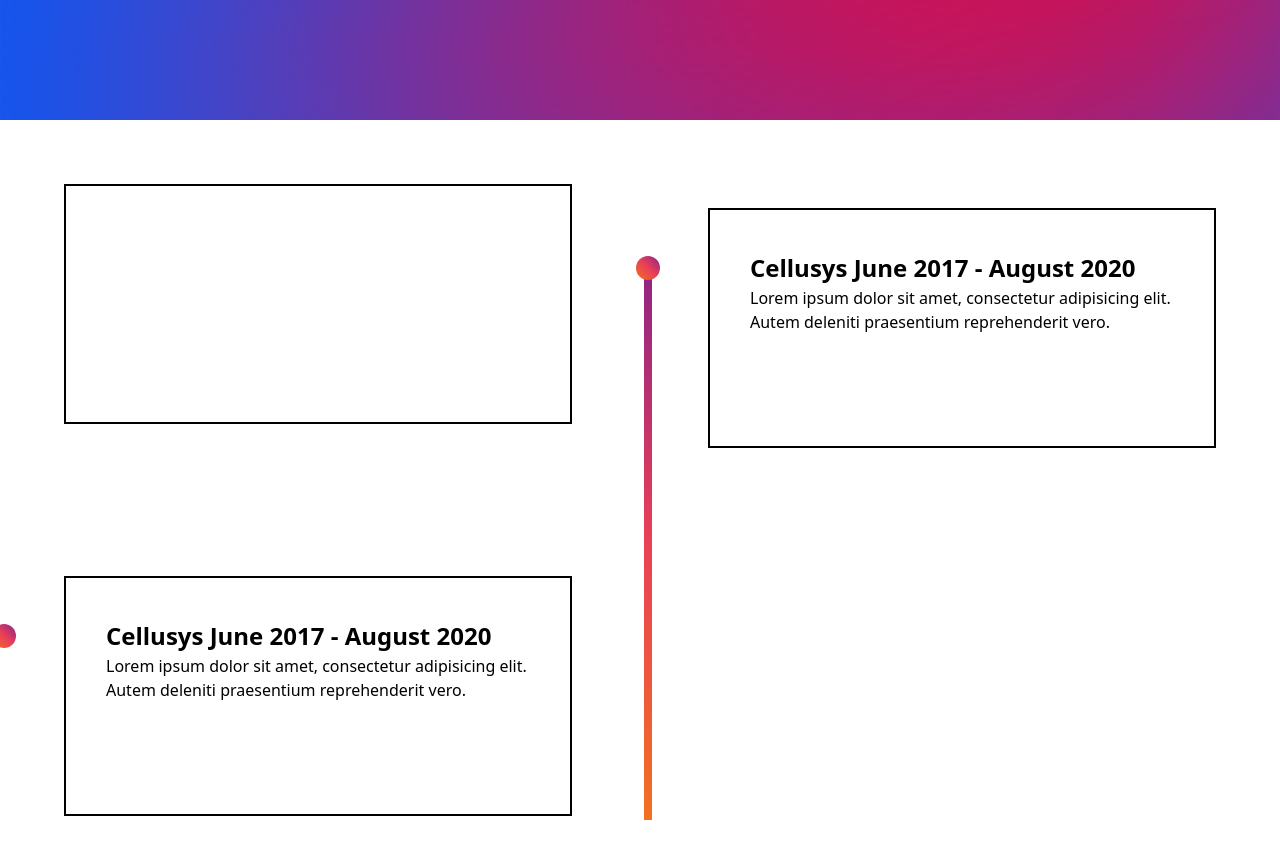
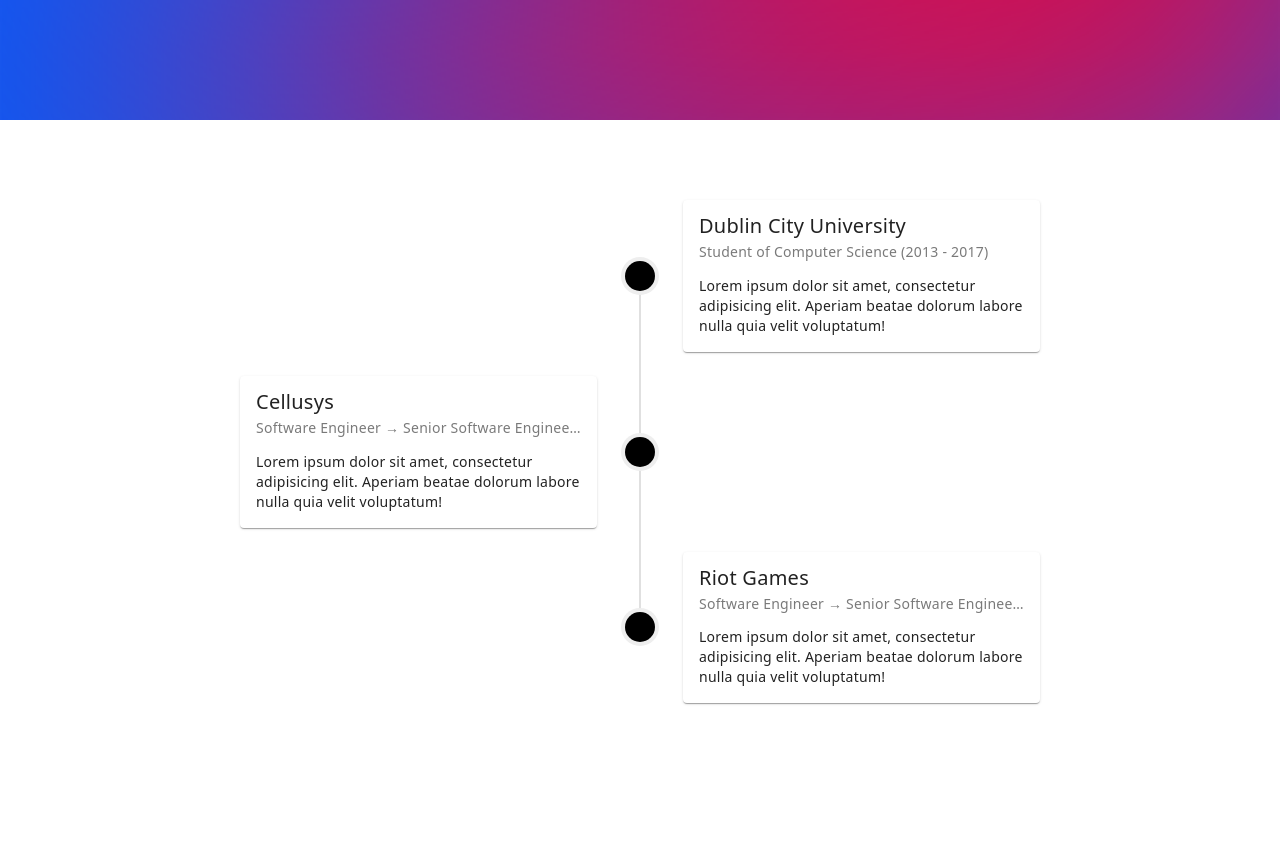
Before and after one commit to aaronsteed/cherryblossom, a Nuxt app: page / in a window 1280 px wide. Shown: the part 680-1538 px from the top of the page. Built offline with nearby package versions, Linux system fonts and the light colour scheme.

Commit message:
timeline using vuetify

```diff
--- a/app.vue
+++ b/app.vue
@@ -1,8 +1,36 @@
 <template>
   <div>
     <landing-section roles="Software Engineer 💻"></landing-section>
-    <div class="overflow-hidden min-h-screen cb-circuit-board">
-      <timeline></timeline>
+    <div class='overflow-hidden bg-cover min-h-screen'>
+      <v-timeline truncate-line='both' class='desktop:ml-60 desktop:mr-60 tablet:ml-20 tablet:mr-20 mobile:ml-2 mobile:mr-2 pt-20'>
+        <v-timeline-item dot-color='red'><v-card>
+          <v-card-item>
+            <v-card-title>Dublin City University</v-card-title>
+            <v-card-subtitle>Student of Computer Science (2013 - 2017)</v-card-subtitle>
+          </v-card-item>
+          <v-card-text>
+            Lorem ipsum dolor sit amet, consectetur adipisicing elit. Aperiam beatae dolorum labore nulla quia velit voluptatum!
+          </v-card-text>
+        </v-card></v-timeline-item>
+        <v-timeline-item dot-color='red'><v-card>
+          <v-card-item>
+            <v-card-title>Cellusys</v-card-title>
+            <v-card-subtitle>Software Engineer → Senior Software Engineer (2017 - 2021) </v-card-subtitle>
+          </v-card-item>
+          <v-card-text>
+            Lorem ipsum dolor sit amet, consectetur adipisicing elit. Aperiam beatae dolorum labore nulla quia velit voluptatum!
+          </v-card-text>
+        </v-card></v-timeline-item>
+        <v-timeline-item dot-color='red'><v-card>
+          <v-card-item>
+            <v-card-title>Riot Games</v-card-title>
+            <v-card-subtitle>Software Engineer → Senior Software Engineer (2021 - Present)</v-card-subtitle>
+          </v-card-item>
+          <v-card-text>
+            Lorem ipsum dolor sit amet, consectetur adipisicing elit. Aperiam beatae dolorum labore nulla quia velit voluptatum!
+          </v-card-text>
+        </v-card></v-timeline-item>
+      </v-timeline>
     </div>
   </div>
 </template>
--- a/components/timeline.vue
+++ b/components/timeline.vue
@@ -31,5 +31,5 @@
     <!--    </div>-->
   </div>
 </template>
-<script setup lang='ts'>
+<script setup lang="ts">
 </script>
--- a/nuxt.config.js
+++ b/nuxt.config.js
@@ -2,4 +2,7 @@
 export default defineNuxtConfig({
   modules: ['@nuxtjs/tailwindcss', '@nuxtjs/eslint-module'],
   css: ['@/assets/css/main.css'],
+  build: {
+    transpile: ['vuetify'],
+  },
 })
--- a/package.json
+++ b/package.json
@@ -23,6 +23,7 @@
     "typescript": "^5.0.4"
   },
   "dependencies": {
-    "@nuxtjs/tailwindcss": "^6.6.7"
+    "@nuxtjs/tailwindcss": "^6.6.7",
+    "vuetify": "^3.7.1"
   }
 }
--- /dev/null
+++ b/plugins/vuetify.ts
@@ -0,0 +1,14 @@
+// plugins/vuetify.js
+import { createVuetify } from 'vuetify'
+import * as components from 'vuetify/components'
+import * as directives from 'vuetify/directives'
+
+export default defineNuxtPlugin((nuxtApp) => {
+  const vuetify = createVuetify({
+    ssr: true,
+    components,
+    directives,
+  })
+
+  nuxtApp.vueApp.use(vuetify)
+})
```
Also changed, not shown: 1 other file (tests, documents, lock files or other folders).
